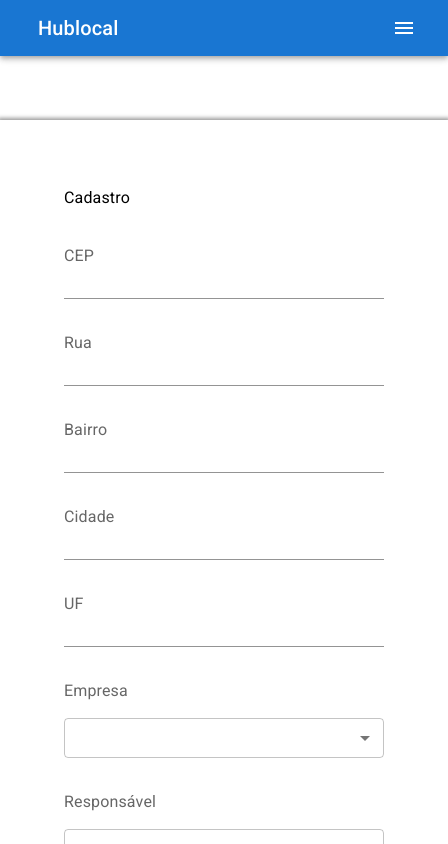
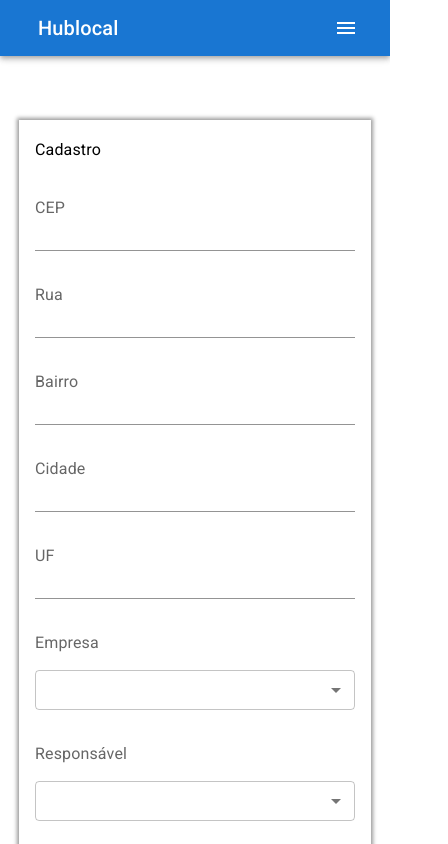
Before and after one commit to rochaph/hublocal-front, a React app: page /app/locais/cadastro in a window 390 px wide. Shown: the top 844 px of the page, 448 px wide, since content can reach past the window. Built offline with nearby package versions, Linux system fonts and the light colour scheme.

Commit message:
fix: ajustando padding de formularios para mobile

```diff
--- a/src/shared/components/AppForm.tsx
+++ b/src/shared/components/AppForm.tsx
@@ -3,14 +3,14 @@ import styled from "styled-components";
 import Typography from "@mui/material/Typography";
 import { fluidRange } from "polished";
 import Button from "@mui/material/Button";
+import { FormGroup, FormGroupProps } from "@mui/material";
 
-const Form = styled.form`
+const Form = styled(FormGroup)`
   display: flex;
   flex-direction: column;
   margin: 4em auto;
   width: 20%;
   min-width: 20em;
-  padding: 4em;
   ${fluidRange(
     {
       prop: "width",
@@ -31,11 +31,9 @@ function AppForm({
   mode,
   children,
   ...props
-}: PropsWithChildren<
-  { mode: "create" | "update" } & React.FormHTMLAttributes<HTMLFormElement>
->) {
+}: PropsWithChildren<{ mode: "create" | "update" } & FormGroupProps>) {
   return (
-    <Form {...props}>
+    <Form {...props} sx={{ padding: { xs: 2, md: 4 } }}>
       <Typography variant={"subtitle1"}>
         {mode === "create" && "Cadastro"}
         {mode === "update" && "Atualizar"}
```
